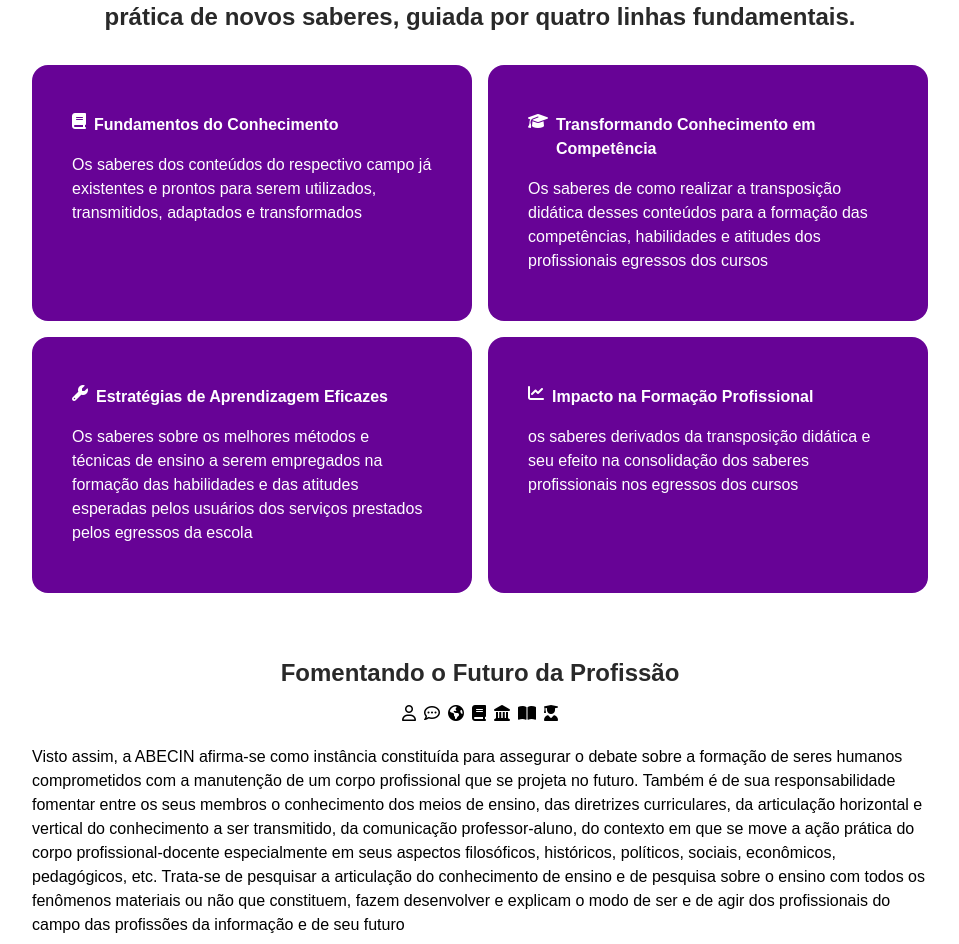
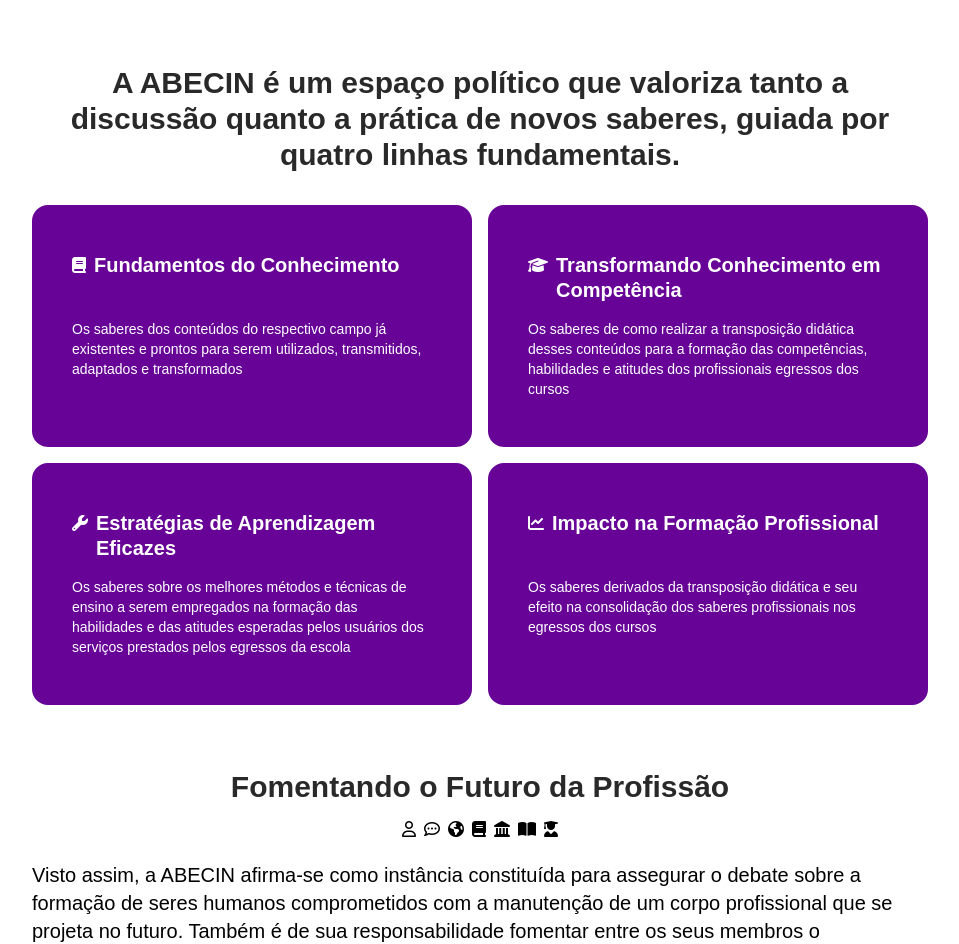
Before and after one commit to softeam-org/abecin, a Next.js app: page /sobre in a window 1280 px wide. Shown: the part 571-1515 px from the top of the page, without its empty margins (160-1119 px from the left). Built offline with nearby package versions, Linux system fonts and the light colour scheme.

Commit message:
adiciona font size

```diff
--- a/src/app/layout.tsx
+++ b/src/app/layout.tsx
@@ -1,34 +1,34 @@
-import type { Metadata } from "next";
-import localFont from "next/font/local";
-import "./globals.css";
-import Layout from "@/components/Layout";
-import { Roboto } from 'next/font/google';
+import type { Metadata } from 'next'
+import localFont from 'next/font/local'
+import './globals.css'
+import Layout from '@/components/layout/Layout'
+import { Roboto } from 'next/font/google'
 
 const geistSans = localFont({
-  src: "./fonts/GeistVF.woff",
-  variable: "--font-geist-sans",
-  weight: "100 900",
-});
+	src: './fonts/GeistVF.woff',
+	variable: '--font-geist-sans',
+	weight: '100 900'
+})
 const geistMono = localFont({
-  src: "./fonts/GeistMonoVF.woff",
-  variable: "--font-geist-mono",
-  weight: "100 900",
-});
+	src: './fonts/GeistMonoVF.woff',
+	variable: '--font-geist-mono',
+	weight: '100 900'
+})
 const roboto = Roboto({
-  subsets: ["latin"],
-  weight: ["100", "300", "400", "500", "700", "900"],
+	subsets: ['latin'],
+	weight: ['100', '300', '400', '500', '700', '900'],
 	display: 'swap'
-});
+})
 
 export const metadata: Metadata = {
-  title: "Create Next App",
-  description: "Generated by create next app",
-};
+	title: 'Create Next App',
+	description: 'Generated by create next app'
+}
 
 export default function RootLayout({
-  children,
+	children
 }: Readonly<{
-  children: React.ReactNode;
+	children: React.ReactNode
 }>) {
 	return (
 		<html lang="pt-br" className={roboto.className}>
@@ -41,10 +41,8 @@
 			<body
 				className={`${geistSans.variable} ${geistMono.variable} antialiased bg-white text-black`}
 			>
-        <Layout>
-          {children}
-        </Layout>
+				<Layout>{children}</Layout>
 			</body>
 		</html>
-  );
+	)
 }
--- a/src/app/sobre/page.tsx
+++ b/src/app/sobre/page.tsx
@@ -1,4 +1,5 @@
-import PageContent from '@/components/PageContent'
+import PageContent from '@/components/layout/PageContent'
+import Iconsbar from '@/components/sobre/Iconsbar'
 import TextBox from '@/features/sobre/view/TextBox'
 
 export default function Sobre() {
@@ -10,7 +11,7 @@
 			</h1>
 			<div className="mt-8 flex flex-col gap-16">
 				<section>
-					<div className="flex flex-col text-pretty gap-8">
+					<div className="flex flex-col text-xl text-pretty gap-8">
 						<p>
 							A ABECIN é uma entidade constituída com a finalidade
 							de assegurar o debate sobre a formação de pessoas
@@ -38,7 +39,7 @@
 					</div>
 				</section>
 				<section className="flex flex-col gap-8">
-					<h2 className="px-8 text-center font-bold text-2xl text-[#292929]">
+					<h2 className="px-8 text-center font-bold text-3xl text-[#292929]">
 						A ABECIN é um espaço político que valoriza tanto a
 						discussão quanto a prática de novos saberes, guiada por
 						quatro linhas fundamentais.
@@ -66,26 +67,18 @@
 							tipo="info"
 							icone="fa-chart-line"
 							titulo="Impacto na Formação Profissional"
-							conteudo="os saberes derivados da transposição didática e seu efeito na consolidação dos saberes profissionais nos egressos dos cursos"
+							conteudo="Os saberes derivados da transposição didática e seu efeito na consolidação dos saberes profissionais nos egressos dos cursos"
 						/>
 					</div>
 				</section>
 				<section className="flex flex-col gap-6">
 					<div className="flex flex-col gap-4 items-center">
-						<h2 className="px-8 text-center font-bold text-2xl text-[#292929]">
+						<h2 className="px-8 text-center font-bold text-3xl text-[#292929]">
 							Fomentando o Futuro da Profissão
 						</h2>
-						<div className="flex flex-row gap-2">
-							<i className="fa-regular fa-user" />
-							<i className="fa-regular fa-comment-dots" />
-							<i className="fa-solid fa-earth-americas" />
-							<i className="fa-solid fa-book" />
-							<i className="fa-solid fa-landmark" />
-							<i className="fa-solid fa-book-open" />
-							<i className="fa-solid fa-user-graduate" />
-						</div>
+						<Iconsbar />
 					</div>
-					<p className="text-pretty">
+					<p className="text-pretty text-xl">
 						Visto assim, a ABECIN afirma-se como instância
 						constituída para assegurar o debate sobre a formação de
 						seres humanos comprometidos com a manutenção de um corpo
@@ -107,7 +100,7 @@
 				</section>
 				<section>
 					<div className="bg-abecin-secondary bg-[url('/vector.png')] bg-no-repeat bg-[left_2rem_top_4rem] md:bg-[right_3rem_top_1rem] lg:bg-[right_5rem_top_2rem] lg:bg-[length:250px_220px] rounded-2xl py-12 px-8 md:px-28">
-						<p className="text-center text-pretty text-white font-bold">
+						<p className="text-center text-pretty text-2xl text-white font-bold">
 							Sua missão é, acima de tudo, fortalecer de maneira
 							única o corpo profissional no campo das profissões
 							da informação. Esse fortalecimento cria uma base
--- /dev/null
+++ b/src/components/sobre/Iconsbar.tsx
@@ -0,0 +1,13 @@
+export default function Iconsbar() {
+	return (
+		<div className="flex flex-row gap-2">
+			<i className="fa-regular fa-user" />
+			<i className="fa-regular fa-comment-dots" />
+			<i className="fa-solid fa-earth-americas" />
+			<i className="fa-solid fa-book" />
+			<i className="fa-solid fa-landmark" />
+			<i className="fa-solid fa-book-open" />
+			<i className="fa-solid fa-user-graduate" />
+		</div>
+	)
+}
--- a/src/features/sobre/view/TextBox.tsx
+++ b/src/features/sobre/view/TextBox.tsx
@@ -20,12 +20,16 @@
 				</div>
 			)}
 			{tipo === 'info' && (
-				<div className="flex flex-row gap-2">
-					<i className={`fa-solid ${icone}`} />
-					<h1 className="font-bold">{titulo}</h1>
+				<div>
+					<div className="flex min-h-20 lg:min-h-[50px] gap-2">
+						<i className={`fa-solid pt-1 ${icone}`} />
+						<h1 className="font-bold text-xl leading-tight">
+							{titulo}
+						</h1>
+					</div>
 				</div>
 			)}
-			<p>{conteudo}</p>
+			<p className="text-sm">{conteudo}</p>
 		</div>
 	)
 }
```
Also changed, not shown: src/components/layout/Layout.tsx (renamed from src/components/Layout.tsx, +4 -4 lines), src/components/layout/PageContent.tsx (renamed from src/components/PageContent.tsx), src/components/navbar/Navbar.tsx (renamed from src/components/Navbar.tsx). Lines whose indentation alone changed are shown as unchanged.
